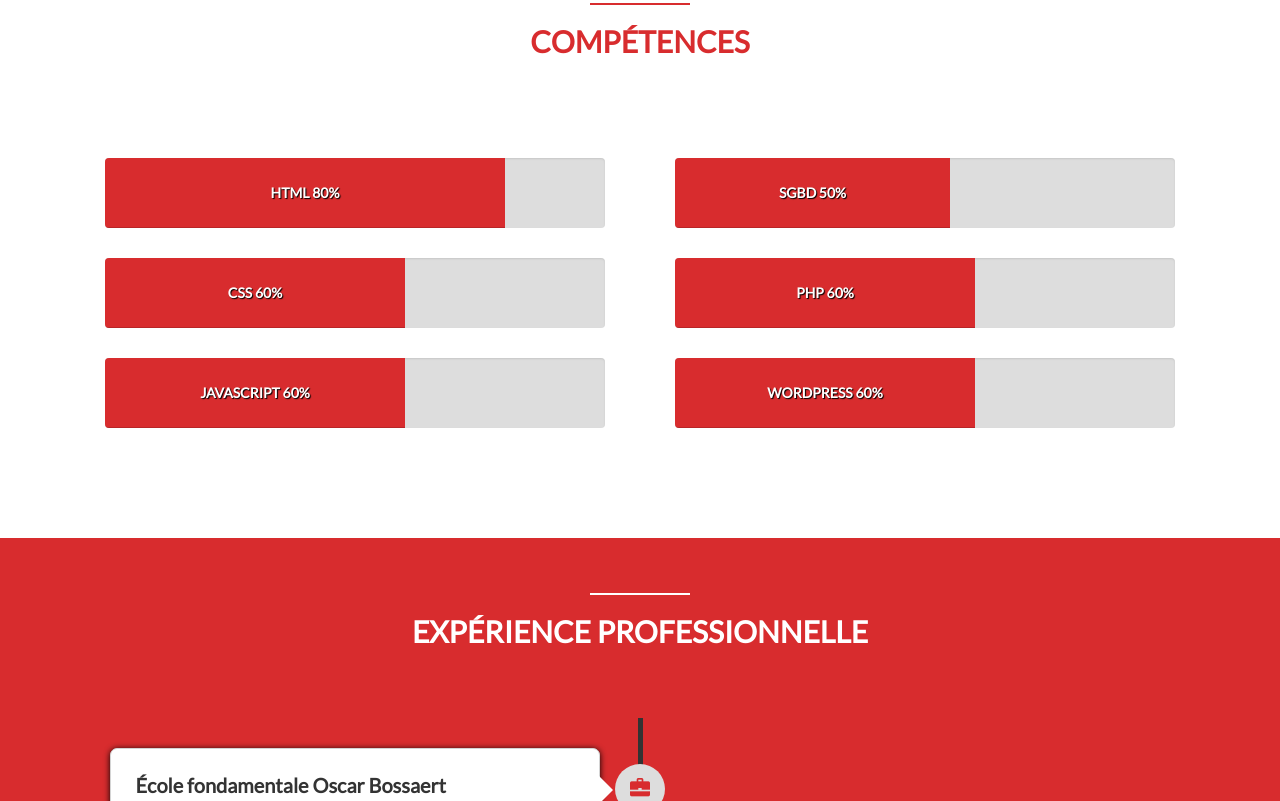
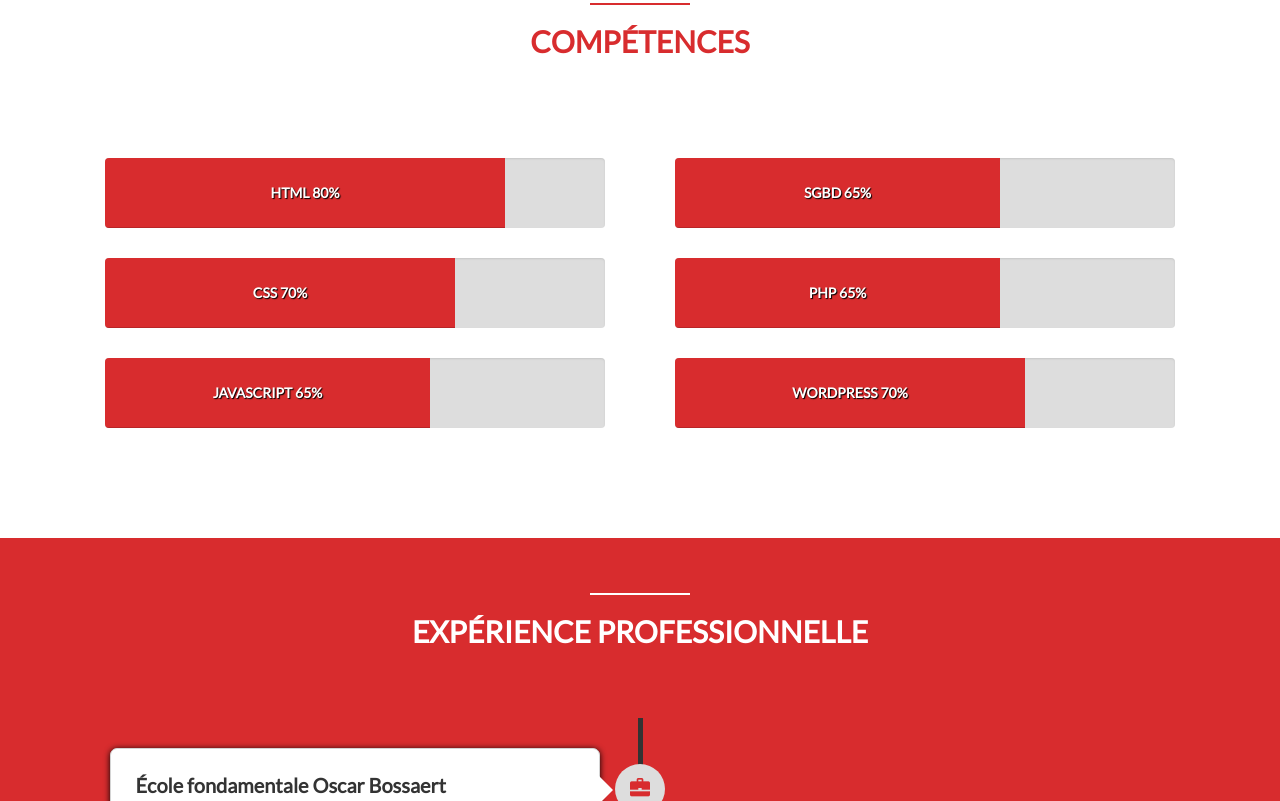
Before and after one commit to ali-hbl/Portfolio, a plain HTML site: page index.html in a window 1280 px wide. Shown: the part 802-1603 px from the top of the page. Drawn offline with nearby package versions, Linux system fonts and the light colour scheme.

Commit message:
Derniers ajustements

```diff
--- a/index.html
+++ b/index.html
@@ -39,7 +39,7 @@
     <!-- A PROPOS -->
     <section id="about" class="container-fluid">
       <div class="col-xs-8-col-md-4 profile-picture">
-        <img src="images/photo_ali2.JPG" alt="Ali" class="rounded-circle" width="350px" height="350px" />
+        <img src="images/me.JPG" alt="Ali" class="rounded-circle" width="350" height="350" />
       </div>
       <div class="heading">
         <h1>Hello, moi c'est Ali</h1>
@@ -58,77 +58,35 @@
         <div class="row">
           <div class="col-md-6">
             <div class="progress">
-              <div
-                class="progress-bar"
-                role="progressbar"
-                aria-valuenow="80"
-                arie-valuemin="0"
-                aria-valuemax="100"
-                style="width: 80%"
-              >
+              <div class="progress-bar" role="progressbar" aria-valuenow="80" aria-valuemax="100" style="width: 80%">
                 <h5>HTML 80%</h5>
               </div>
             </div>
             <div class="progress">
-              <div
-                class="progress-bar"
-                role="progressbar"
-                aria-valuenow="60"
-                arie-valuemin="0"
-                aria-valuemax="100"
-                style="width: 60%"
-              >
-                <h5>CSS 60%</h5>
+              <div class="progress-bar" role="progressbar" aria-valuenow="70" aria-valuemax="100" style="width: 70%">
+                <h5>CSS 70%</h5>
               </div>
             </div>
             <div class="progress">
-              <div
-                class="progress-bar"
-                role="progressbar"
-                aria-valuenow="60"
-                arie-valuemin="0"
-                aria-valuemax="100"
-                style="width: 60%"
-              >
-                <h5>JAVASCRIPT 60%</h5>
+              <div class="progress-bar" role="progressbar" aria-valuenow="65" aria-valuemax="100" style="width: 65%">
+                <h5>JAVASCRIPT 65%</h5>
               </div>
             </div>
           </div>
           <div class="col-md-6">
             <div class="progress">
-              <div
-                class="progress-bar"
-                role="progressbar"
-                aria-valuenow="55"
-                arie-valuemin="0"
-                aria-valuemax="100"
-                style="width: 55%"
-              >
-                <h5>SGBD 50%</h5>
+              <div class="progress-bar" role="progressbar" aria-valuenow="65" aria-valuemax="100" style="width: 65%">
+                <h5>SGBD 65%</h5>
               </div>
             </div>
             <div class="progress">
-              <div
-                class="progress-bar"
-                role="progressbar"
-                aria-valuenow="60"
-                arie-valuemin="0"
-                aria-valuemax="100"
-                style="width: 60%"
-              >
-                <h5>PHP 60%</h5>
+              <div class="progress-bar" role="progressbar" aria-valuenow="65" aria-valuemax="100" style="width: 65%">
+                <h5>PHP 65%</h5>
               </div>
             </div>
             <div class="progress">
-              <div
-                class="progress-bar"
-                role="progressbar"
-                aria-valuenow="60"
-                arie-valuemin="0"
-                aria-valuemax="100"
-                style="width: 60%"
-              >
-                <h5>WORDPRESS 60%</h5>
+              <div class="progress-bar" role="progressbar" aria-valuenow="70" aria-valuemax="100" style="width: 70%">
+                <h5>WORDPRESS 70%</h5>
               </div>
             </div>
           </div>
```
Also changed, not shown: images/me.JPG (renamed from images/photo_ali2.JPG).
